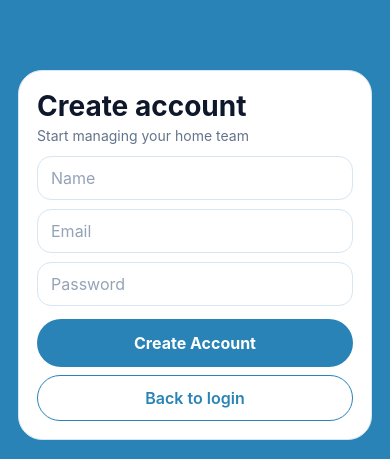
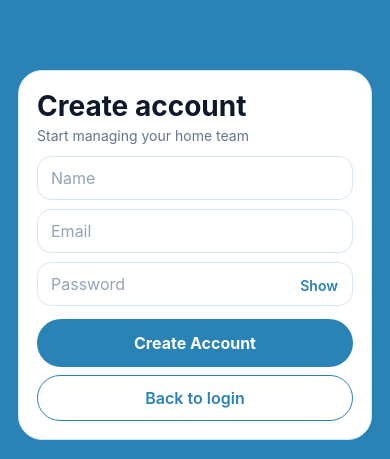
Before and after one commit to teanmi/HouseTab, a React Native app in the folder mobile/: screen /Register in a window 390 px wide. Shown: the part 382-841 px from the top of the page. Built offline with nearby package versions, Linux system fonts and the light colour scheme; what react-native-worklets would draw is missing.

Commit message:
Improve auth UI

```diff
--- /dev/null
+++ b/mobile/src/components/auth/EmailInput.tsx
@@ -0,0 +1,34 @@
+import React, { useMemo } from 'react';
+import { TextInput } from 'react-native';
+import { useTheme } from '../../context/ThemeContext';
+import { createAuthStyles } from '../../screens/auth/authStyles';
+
+type EmailInputProps = {
+  value: string;
+  onChangeText: (text: string) => void;
+  placeholder?: string;
+};
+
+export function EmailInput({
+  value,
+  onChangeText,
+  placeholder = 'Email',
+}: EmailInputProps) {
+  const { theme } = useTheme();
+  const styles = useMemo(() => createAuthStyles(theme), [theme]);
+
+  return (
+    <TextInput
+      style={styles.input}
+      autoCapitalize="none"
+      keyboardType="email-address"
+      placeholder={placeholder}
+      placeholderTextColor={theme.placeholderText}
+      value={value}
+      onChangeText={onChangeText}
+      autoCorrect={false}
+      autoComplete="email"
+      textContentType="emailAddress"
+    />
+  );
+}
--- /dev/null
+++ b/mobile/src/components/auth/PasswordInput.tsx
@@ -0,0 +1,46 @@
+import React, { useMemo, useState } from 'react';
+import { Text, TextInput, TouchableOpacity, View } from 'react-native';
+import { useTheme } from '../../context/ThemeContext';
+import { createAuthStyles } from '../../screens/auth/authStyles';
+
+type PasswordInputProps = {
+  value: string;
+  onChangeText: (text: string) => void;
+  placeholder?: string;
+};
+
+export function PasswordInput({
+  value,
+  onChangeText,
+  placeholder = 'Password',
+}: PasswordInputProps) {
+  const { theme } = useTheme();
+  const styles = useMemo(() => createAuthStyles(theme), [theme]);
+  const [showPassword, setShowPassword] = useState(false);
+
+  return (
+    <View>
+      <TextInput
+        style={styles.input}
+        autoCapitalize="none"
+        secureTextEntry={!showPassword}
+        keyboardType="default"
+        placeholder={placeholder}
+        placeholderTextColor={theme.placeholderText}
+        value={value}
+        onChangeText={onChangeText}
+        autoCorrect={false}
+        autoComplete="password"
+        textContentType="password"
+      />
+      <TouchableOpacity
+        style={styles.showPasswordButton}
+        onPress={() => setShowPassword(!showPassword)}
+      >
+        <Text style={styles.showPasswordButtonText}>
+          {showPassword ? 'Hide' : 'Show'}
+        </Text>
+      </TouchableOpacity>
+    </View>
+  );
+}
--- a/mobile/src/screens/auth/LoginScreen.tsx
+++ b/mobile/src/screens/auth/LoginScreen.tsx
@@ -4,10 +4,8 @@ import {
   Animated,
   Image,
   KeyboardAvoidingView,
-  Platform,
   Pressable,
   Text,
-  TextInput,
   View,
 } from 'react-native';
 import { SafeAreaView } from 'react-native-safe-area-context';
@@ -17,6 +15,8 @@ import { useAuth } from '../../context/AuthContext';
 import { useTheme } from '../../context/ThemeContext';
 import type { AuthStackParamList } from '../../navigation/types';
 import { createAuthStyles } from './authStyles';
+import { EmailInput } from '../../components/auth/EmailInput';
+import { PasswordInput } from '../../components/auth/PasswordInput';
 
 type Props = NativeStackScreenProps<AuthStackParamList, 'Login'>;
 
@@ -77,10 +77,7 @@ export function LoginScreen({ navigation }: Props) {
         <Text style={styles.brandTitle}>HouseTab</Text>
       </View>
 
-      <KeyboardAvoidingView
-        style={styles.formContainer}
-        behavior={Platform.OS === 'ios' ? 'padding' : 'height'}
-      >
+      <KeyboardAvoidingView style={styles.formContainer} behavior="padding">
         <Animated.View
           style={[
             styles.bottomPanel,
@@ -93,24 +90,8 @@ export function LoginScreen({ navigation }: Props) {
           <Text style={styles.title}>Welcome back</Text>
           <Text style={styles.subtitle}>Sign in to continue</Text>
 
-          <TextInput
-            style={styles.input}
-            autoCapitalize="none"
-            keyboardType="email-address"
-            placeholder="Email"
-            placeholderTextColor={theme.placeholderText}
-            value={email}
-            onChangeText={setEmail}
-          />
-          <TextInput
-            style={styles.input}
-            secureTextEntry
-            placeholder="Password"
-            placeholderTextColor={theme.placeholderText}
-            value={password}
-            onChangeText={setPassword}
-          />
-
+          <EmailInput value={email} onChangeText={setEmail} />
+          <PasswordInput value={password} onChangeText={setPassword} />
           <Pressable
             onPress={handleLogin}
             disabled={isLoading}
--- a/mobile/src/screens/auth/RegisterScreen.tsx
+++ b/mobile/src/screens/auth/RegisterScreen.tsx
@@ -4,7 +4,6 @@ import {
   Animated,
   Image,
   KeyboardAvoidingView,
-  Platform,
   Pressable,
   Text,
   TextInput,
@@ -17,6 +16,8 @@ import { useAuth } from '../../context/AuthContext';
 import { useTheme } from '../../context/ThemeContext';
 import type { AuthStackParamList } from '../../navigation/types';
 import { createAuthStyles } from './authStyles';
+import { EmailInput } from '../../components/auth/EmailInput';
+import { PasswordInput } from '../../components/auth/PasswordInput';
 
 type Props = NativeStackScreenProps<AuthStackParamList, 'Register'>;
 
@@ -78,10 +79,7 @@ export function RegisterScreen({ navigation }: Props) {
         <Text style={styles.brandTitle}>HouseTab</Text>
       </View>
 
-      <KeyboardAvoidingView
-        style={styles.formContainer}
-        behavior={Platform.OS === 'ios' ? 'padding' : 'height'}
-      >
+      <KeyboardAvoidingView style={styles.formContainer} behavior="padding">
         <Animated.View
           style={[
             styles.bottomPanel,
@@ -101,23 +99,8 @@ export function RegisterScreen({ navigation }: Props) {
             value={name}
             onChangeText={setName}
           />
-          <TextInput
-            style={styles.input}
-            autoCapitalize="none"
-            keyboardType="email-address"
-            placeholder="Email"
-            placeholderTextColor={theme.placeholderText}
-            value={email}
-            onChangeText={setEmail}
-          />
-          <TextInput
-            style={styles.input}
-            secureTextEntry
-            placeholder="Password"
-            placeholderTextColor={theme.placeholderText}
-            value={password}
-            onChangeText={setPassword}
-          />
+          <EmailInput value={email} onChangeText={setEmail} />
+          <PasswordInput value={password} onChangeText={setPassword} />
 
           <Pressable
             onPress={handleRegister}
--- a/mobile/src/screens/auth/authStyles.ts
+++ b/mobile/src/screens/auth/authStyles.ts
@@ -42,6 +42,7 @@ export const createAuthStyles = (theme: Theme) =>
       borderWidth: 1,
       borderColor: theme.border,
       marginBottom: 4,
+      minHeight: 300,
     },
     keyboardPanel: {
       marginTop: 'auto',
@@ -140,4 +141,15 @@ export const createAuthStyles = (theme: Theme) =>
       fontSize: 16,
       fontWeight: '600',
     },
+    showPasswordButton: {
+        position: 'absolute',
+        right: 10,
+        top: 10,
+        padding: 5,
+    },
+    showPasswordButtonText: {
+        color: theme.primary,
+        fontSize: 14,
+        fontWeight: '600',
+    },
   });
```
